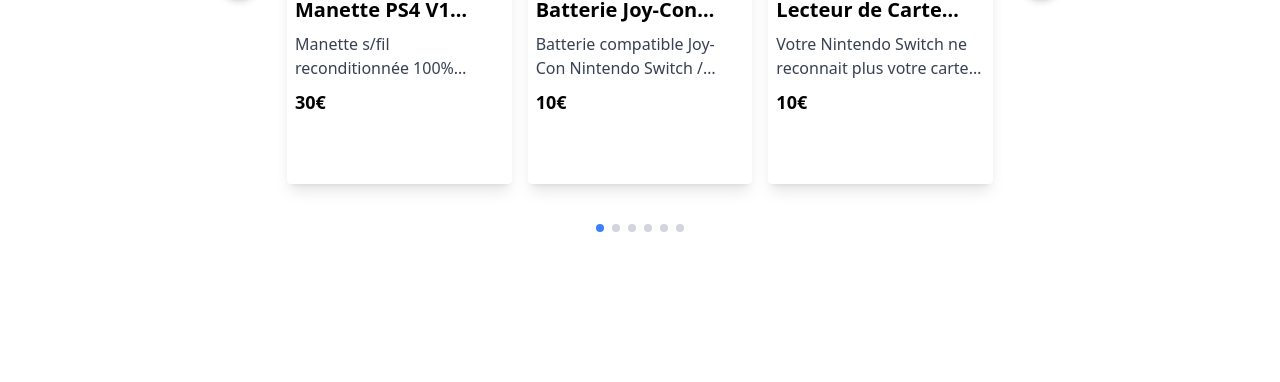
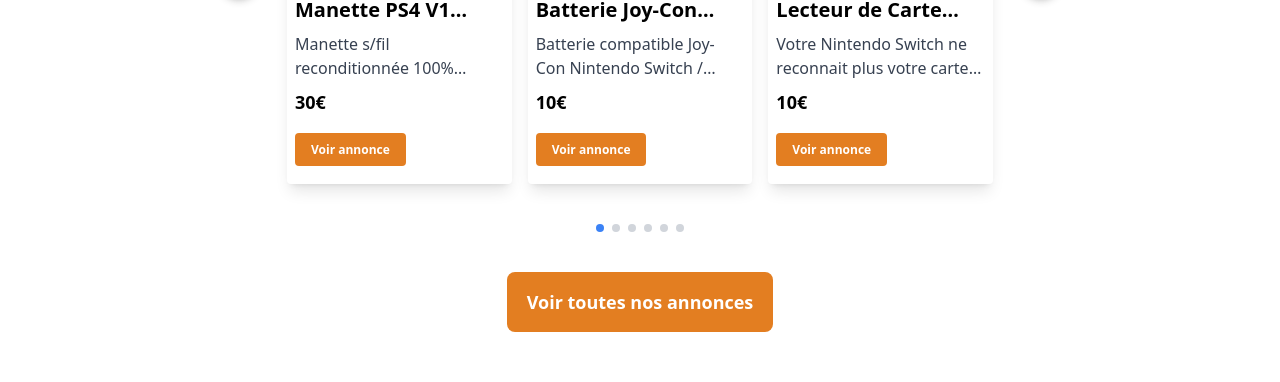
Before and after one commit to jo33200/Indenum-Next, a Next.js app: page / in a window 1280 px wide. Shown: the part 3028-3410 px from the top of the page. Built offline with nearby package versions, Linux system fonts and the light colour scheme.

Commit message:
Enhance page components: update div classes for full width and extend Tailwind CSS configuration with new font and color options

```diff
--- a/src/app/ad/page.jsx
+++ b/src/app/ad/page.jsx
@@ -3,7 +3,7 @@
 
 const AdPage = () => {
   return (
-    <div className="">
+    <div className="w-full">
       <ListAd />
     </div>
   );
--- a/src/app/rate/page.jsx
+++ b/src/app/rate/page.jsx
@@ -4,7 +4,7 @@
 
 const RatesPage = () => {
   return (
-    <div className="">
+    <div className="w-full">
       <ListRates />
     </div>
   );
--- a/tailwind.config.js
+++ b/tailwind.config.js
@@ -7,7 +7,13 @@
   ],
   theme: {
     extend: {
+      fontFamily: {
+        openSans: ["Open Sans", "sans-serif"],
+      },
       colors: {
+        "name-orange": "#E37E21",
+        white: "#ffffff",
+        black: "#000000",
         background: "var(--background)",
         foreground: "var(--foreground)",
       },
```
